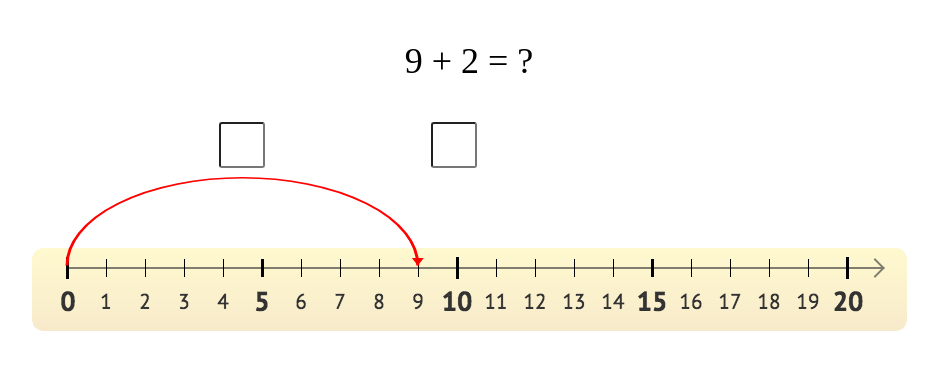
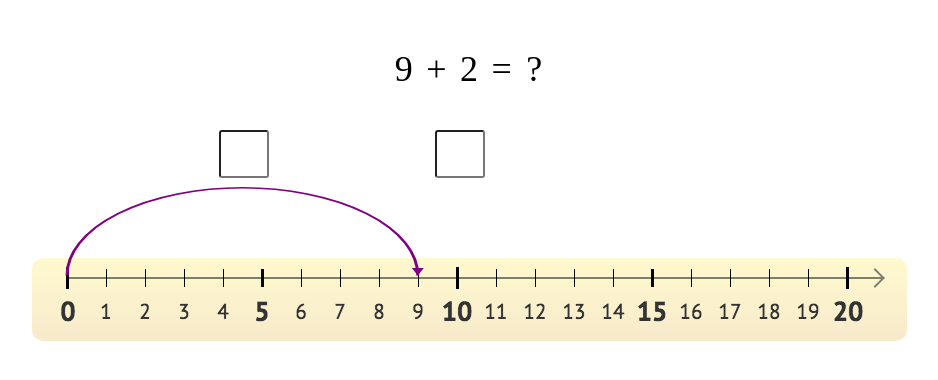
Before and after one commit to only-exlight/test-task-kristina, a plain HTML site: page index.html in a window 1280 px wide. Shown: the whole page, without its empty margins (171-1109 px from the left). Drawn offline with Linux system fonts and the light colour scheme.

Commit message:
Fix and cooment

```diff
--- a/functions.js
+++ b/functions.js
@@ -1,29 +1,35 @@
-let oneVectorDraw = (ctx, radius, a) => {
+/**
+ *
+ * @param {Canvas Context} ctx
+ * @param {Number} a
+ * @param {Number} margin
+ * @param {String} color
+ */
+let vectorDraw = (ctx, a, margin, color) => {
+    const segment = 19.49,
+        startLine = 35, //Начало линейки (подобрано эксперементально)
+        yLine = 195; // Линия линейки по y
+    let radius = radiusCalculate(a);
+    //Рисуем дугу
     ctx.beginPath();
-    ctx.arc(radius + 35, 195, radius, 0, Math.PI, true);
+    ctx.arc(startLine + margin + radius, yLine, radius, Math.PI, 0); //Аргументы x,y,R,начальный угол, конечный угол
     ctx.lineWidth = 3;
-    ctx.strokeStyle = 'red';
+    ctx.strokeStyle = color; //Цвет контуров
     ctx.stroke();
-
+    //Рисуем триугольник в конечной точке
     ctx.beginPath();
-    ctx.moveTo(19.49 * a * 2 + 35 + 6, 195 - 15);
-    ctx.lineTo(19.49 * a * 2 + 35, 195);
-    ctx.lineTo(19.49 * a * 2 + 35 - 6, 195 - 15);
-    ctx.fillStyle = 'red';
+    ctx.moveTo(radius * 2 + startLine + margin + 6, yLine - 15); //Переместить перо в точку (x,y) x = диаметр + startLine + margin, по y выше на 15
+    ctx.lineTo(radius * 2 + startLine + margin, yLine); //Нарисовать линию из предыдущей точки по диагонили вниз
+    ctx.lineTo(radius * 2 + startLine + margin - 6, yLine - 15); //Нарисовать линию из предыдущей точки по диагонили вверх
+    ctx.fillStyle = color; //Цвет закраски
     ctx.fill();
 }
 
-let twoVectorDraw = (ctx, radius2, radius,a,b) => {
-    ctx.beginPath();
-    ctx.arc(radius2 + radius * 2 + 35, 195, radius2, 0, Math.PI, true);
-    ctx.lineWidth = 3;
-    ctx.strokeStyle = 'orange';
-    ctx.stroke();
-
-    ctx.beginPath();
-    ctx.moveTo(19.49 * a * 2 + 19.49 * b * 2 + 35 + 6, 195 - 15);
-    ctx.lineTo(19.49 * a * 2 + 19.49 * b * 2 + 35, 195);
-    ctx.lineTo(19.49 * a * 2 + 19.49 * b * 2 + 35 - 6, 195 - 15);
-    ctx.fillStyle = 'orange';
-    ctx.fill();
+/**
+ *
+ * @param {Number} value
+ */
+let radiusCalculate = (value) => {
+    const segment = 19.49; //Ширина одного деления (подобрано эксперементально)
+    return value * segment;
 }
--- a/index.html
+++ b/index.html
@@ -5,7 +5,6 @@
     <meta name="viewport" content="width=device-width, initial-scale=1.0">
     <meta http-equiv="X-UA-Compatible" content="ie=edge">
     <link rel="stylesheet" href="style.css">
-
     <script src="script.js"></script>
     <script src="functions.js"></script>
     <title>Document</title>
@@ -13,16 +12,19 @@
 <body>
     <div id="container">
         <div id="exemple">
-             <span id="a"></span> + <span id="b"></span> = <span id="ask">?</span><input type="text" id='result' class="inp">
+             <div id="a"></div> + <div id="b"></div> = <div id="res">?</div><input type="text" id='result' class="inp">
         </div>
-
         <div id="sprite">
             <div>
                 <div id="inputs">
-                    <div id="input-a-block"><input type="text" id="input-a" class="inp"></div>
-                    <div id="input-b-block"><input type="text" id="input-b" class="inp"></div>
+                    <div id="input-a-block">
+                        <input type="text" id="input-a" class="inp">
+                    </div>
+                    <div id="input-b-block">
+                        <input type="text" id="input-b" class="inp">
+                    </div>
                 </div>
-                <canvas id='canvas'></canvas>
+                <canvas id='canvas' width="875" height="170"></canvas>
             </div>
         </div>
     </div>
--- a/script.js
+++ b/script.js
@@ -1,76 +1,71 @@
+//События загрузки страницы
 window.onload = ()=> {
-    let doc = document,
-        a_span = doc.getElementById('a'),
-        b_span = doc.getElementById('b'),
-        res_inp = doc.getElementById('result'),
-        inputAblock = doc.getElementById('input-a-block'),
-        inputBblock = doc.getElementById('input-b-block'),
-        ask = doc.getElementById('ask'),
-        inputA = doc.getElementById('input-a'),
-        inputB = doc.getElementById('input-b');
-
-    let a = Math.floor(Math.random() * (9 - 6 + 1)) + 6,
-        result = Math.floor(Math.random() * (14 - 11 + 1)) + 11,
-        b = result - a,
-        radius = 19.49 * a,
-        radius2 = 19.49 * b;
-
-    a_span.innerHTML = a;
-    b_span.innerHTML = b;
-
-    inputAblock.style.left = radius + 12 + 'px';
-    inputBblock.style.left = radius2 + radius *2 -36 + 'px';
-
-    let canvas = doc.getElementById('canvas'),
-        ctx = canvas.getContext("2d"),
+    //Получение элементов документа
+    let aBox = document.getElementById('a'),
+        bBox = document.getElementById('b'),
+        resBox = document.getElementById('res'),
+        inputResult = document.getElementById('result'),
+        inputAblock = document.getElementById('input-a-block'),
+        inputBblock = document.getElementById('input-b-block'),
+        inputA = document.getElementById('input-a'),
+        inputB = document.getElementById('input-b');
+    //Инициализация canvas
+    let canvas = document.getElementById('canvas'),
+        ctx = canvas.getContext("2d"),//Задание и сохранение контекста
         img = new Image();
     img.src = 'sprite.png';
-    canvas.height = '170';
-    canvas.width = '875';
-
-    img.onload = ()=>{
-        ctx.drawImage(img,0,80);
-        ctx.scale(1,0.5);
-        oneVectorDraw(ctx,radius,a);
+    //Математика
+    let a = Math.floor(Math.random() * (9 - 6 + 1)) + 6, //Получаем число а в диапозоне [6-9]
+        result = Math.floor(Math.random() * (14 - 11 + 1)) + 11, //Получаем число b в диапозоне [11-14]
+        b = result - a; //Получаем число b
+    //Вывод в соответсвующие блоки
+    aBox.innerText = a; bBox.innerText = b;
+    //Задание отступов для полей ввода a,b
+    inputAblock.style.left = radiusCalculate(a) + 12 + 'px';
+    inputBblock.style.left = radiusCalculate(b) + radiusCalculate(a) * 2 - 36 + 'px';
+    //Событие окончания загрузки изображения
+    img.onload = () => {
+        ctx.drawImage(img, 0, 80); //Отрисовка изображения
+        ctx.scale(1, 0.5); //Сужение последущих отрисовок по оси y, 0.5 от первоночального
+        vectorDraw(ctx, a, 0, 'purple'); //Рисуем первую стрелку
     }
-
-
-    inputA.onchange = () => {
+    //Событие нажатия поля ввода числа a
+    inputA.onkeyup = () => {
         if (inputA.value != a){
-            inputA.style.color = 'red';
-            a_span.style.background = 'yellow';
+            inputA.style.color = 'brown';
+            aBox.style.background = 'wheat';
         } else {
-            let span = document.createElement("SPAN");
-            span.innerText = a;
-            inputAblock.appendChild(span);
-            inputAblock.removeChild(inputA);
-            a_span.style.background = 'white';
-            twoVectorDraw(ctx,radius2,radius,a,b);
+            let div = document.createElement("div"); //Создание нового div
+            div.innerText = a; //Добавим текст
+            inputAblock.appendChild(div); //Поместим созданный div в блок inputAblock
+            inputAblock.removeChild(inputA); //Удалим в inputAblock input;
+            aBox.style.background = 'white'; //Вернем background в white на случай если цвет менялся
+            vectorDraw(ctx, b, radiusCalculate(a) * 2,'purple'); //Отрисуем стрелочку 2
         }
     }
-
-    inputB.onchange = () => {
+    //Событие нажатия поля ввода числа b
+    inputB.onkeyup = () => {
         if (inputB.value != b) {
-            inputB.style.color = 'red';
-            b_span.style.background = 'yellow';
+            inputB.style.color = 'firebrick';
+            bBox.style.background = 'wheat';
         } else {
-            let span = document.createElement("SPAN");
-            span.innerText = b;
-            inputBblock.appendChild(span);
+            let div = document.createElement('div');
+            div.innerText = b;
+            inputBblock.appendChild(div);
             inputBblock.removeChild(inputB);
-            a_span.style.background = 'white';
-            ask.style.display = 'none';
-            res_inp.style.display = 'inline-block';
+            bBox.style.background = 'white';
+            resBox.style.display = 'none'; //Скроем блок результата
+            inputResult.style.display = 'block'; //Покажем поле ввода
         }
     }
-
-    res_inp.onchange = () => {
-        if (res_inp.value != result) {
-            res_inp.style.color = 'red';
+    //Событие нажатия поля ввода результата
+    inputResult.onkeyup = () => {
+        if (inputResult.value != result) {
+            inputResult.style.color = 'firebrick';
         } else {
-            ask.style.display = 'inline-block';
-            ask.innerHTML = result;
-            res_inp.style.display ='none';
+            resBox.innerText = result;
+            inputResult.style.display = 'none';
+            resBox.style.display = 'block';
         }
     }
 }
--- a/style.css
+++ b/style.css
@@ -1,16 +1,16 @@
-* {
-    margin: 0;
-    padding: 0;
-}
-
-#container {
-
-}
-
 #exemple {
+    /*https://css-tricks.com/snippets/css/a-guide-to-flexbox/
+    flex - горизонтальное выравнивание элементов*/
+    display: flex;
+    justify-content: center;
     padding: 40px;
     text-align: center;
     font-size: 36px;
+}
+
+#exemple div {
+    width: 45px;
+    border-radius: 3px;
 }
 
 #result {
@@ -26,8 +26,12 @@
     display: flex;
 }
 
-#input-a-block, #input-b-block span {
+#input-a-block, #input-b-block {
     font-size: 36px;
+}
+
+#input-a-block div,#input-b-block div {
+    text-align: center;
 }
 
 .inp {
@@ -35,6 +39,11 @@
     border-radius: 3px;
     width: 42px;
 }
+
 #input-a-block, #input-b-block {
     position: relative;
 }
+
+#input-a-block div, #input-b-block div {
+    width: 45px;
+}
```
